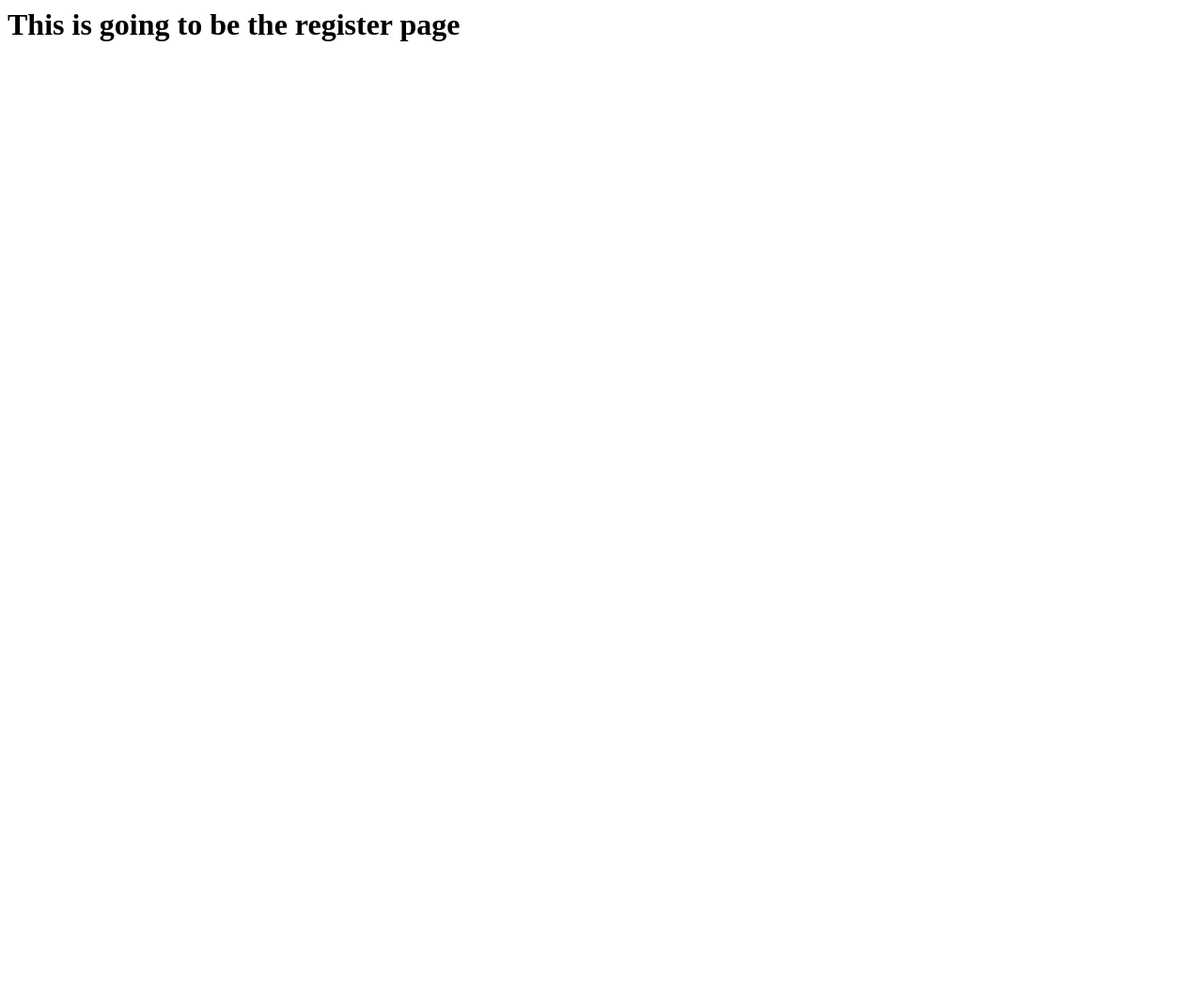
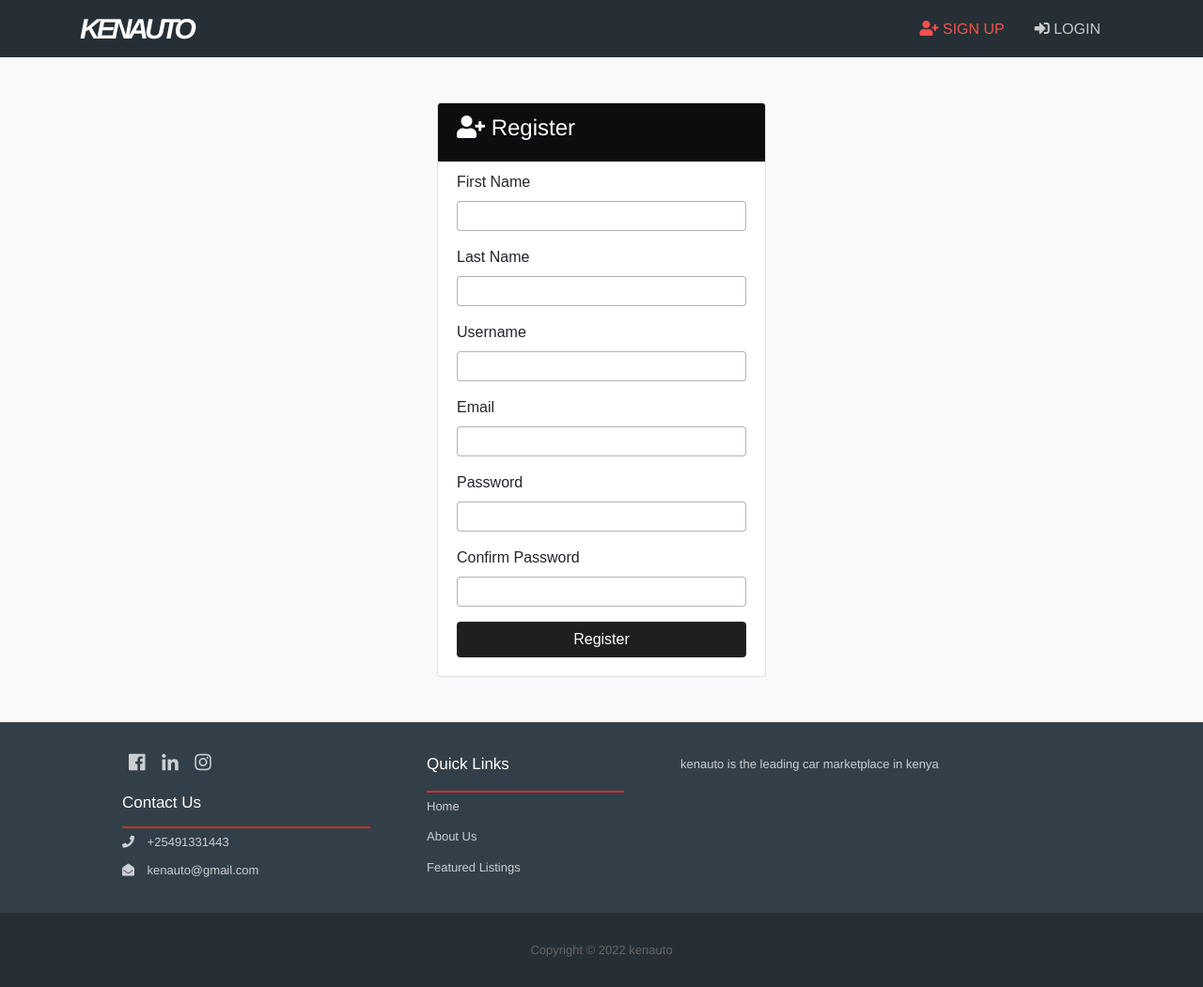
Before and after one commit to kodicar/kenauto, a Django app: template templates/users/register.html in a window 1280 px wide. Shown: the whole page at 94% size. Before the commit the page ends 44 px from the top, so only its background shows below. Run offline with Django 4.2, Linux system fonts and the light colour scheme; the template is opened without the code that fills it, so the values that code supplies are empty; parts of the project's set-up code (start-up, migrations or seed data) failed here and were passed over; some libraries are stand-ins or nearby versions.

Commit message:
components, base

```diff
--- /dev/null
+++ b/templates/base.html
@@ -0,0 +1,38 @@
+{% load static %}
+<!DOCTYPE html>
+<html lang="en">
+
+<head>
+  <meta charset="UTF-8">
+  <meta name="viewport" content="width=device-width, initial-scale=1.0">
+  <meta http-equiv="X-UA-Compatible" content="ie=edge">
+  <!-- Font Awesome -->
+  <link rel="stylesheet" href="{% static 'css/all.css' %}">
+  <!-- Bootstrap -->
+  <link rel="stylesheet" href="{% static 'css/bootstrap.css' %}">
+  <!-- Custom -->
+  <link rel="stylesheet" href="{% static 'css/style.css' %}">
+  <!-- Lightbox -->
+  <link rel="stylesheet" href="{% static 'css/lightbox.min.css' %}">
+
+  <link rel="stylesheet" href="https://cdnjs.cloudflare.com/ajax/libs/font-awesome/4.7.0/css/font-awesome.min.css">
+
+  <title> kenauto {% block title %}{% endblock %}</title>
+</head>
+
+<body>
+  <!-- NavBar -->
+  {% include 'components/_navbar.html' %}
+    <!-- Main Content -->
+  {% block content %} {% endblock %}
+  <!-- Footer -->
+  {% include 'components/_footer.html' %}
+
+
+  <script src="{% static 'js/jquery-3.3.1.min.js' %} "></script>
+  <script src="{% static 'js/bootstrap.bundle.min.js' %} "></script>
+  <script src="{% static 'js/lightbox.min.js' %} "></script>
+  <script src="{% static 'js/main.js' %} "></script>
+</body>
+
+</html>
--- /dev/null
+++ b/templates/components/_alerts.html
@@ -0,0 +1,17 @@
+{% if messages %}
+  {% for message in messages %}
+    <div id="message" class="container">
+      <div class="alert alert-{{ message.tags }} alert-dismissible text-center" role="alert">
+        <button type="button" class="close" data-dismiss="alert"><span aria-hidden="true">&times;</span></button>
+        <strong>
+          {% if message.level == DEFAULT_MESSAGE_LEVELS.ERROR %}
+            Error:
+          {% else %}
+            {{ message.tags|title }}
+          {% endif %}
+        </strong>
+        {{ message }}
+      </div>
+    </div>
+  {% endfor %}
+{% endif %}
--- /dev/null
+++ b/templates/components/_footer.html
@@ -0,0 +1,142 @@
+ <!-- Footer -->
+ <!-- <footer id="main-footer" class="py-4 bg-primary text-white text-center"> -->
+    <footer id="main-footer">
+
+        <div class="footer_top">
+
+            <!-- <div class="footer_top_column col_1">
+                <a class="footer_text"> RE is committed to ensuring digital accessibility for individuals with disabilities. We are continuously working to improve the accessibility of our web experience for everyone, and we welcome feedback and accommodation requests. If you wish to report an issue or seek an accommodation, please contact us.</a>
+
+            </div> -->
+
+
+            <!-- <div class="footer_top_column col_2">
+                <a class="column_title">Quick Links</a>
+                <a href="/">Home</a>
+                <a href="/about">About Us</a>
+                <a href="/listings">Featured Listings</a>
+
+                {% if user.is_superuser %}
+                    <a href="/admin">Admin</a>
+                {% endif %}
+
+            </div>
+     -->
+
+
+            <!-- <div class="col-md-45"> -->
+            <div class="footer_top_column col_3">
+
+                <!-- <a class="column_title">Follow Us</a> -->
+                <div class="footer_social">
+                    {% comment %} <a href="#">
+                        <i class="fab fa-twitter"></i>
+                    </a> {% endcomment %}
+                    <a href="#">
+                        <i class="fab fa-facebook"></i>
+                    </a>
+                    <a href="#">
+                        <i class="fab fa-linkedin"></i>
+                    </a>
+                    <a href="#">
+                        <i class="fab fa-instagram"></i>
+                    </a>
+                    {% comment %} <a href="#">
+                        <i class="fab fa-pinterest"></i>
+                    </a>
+                    <a href="#">
+                        <i class="fab fa-dribbble"></i>
+                    </a>
+                    <a href="#">
+                        <i class="fab fa-google"></i>
+                    </a> {% endcomment %}
+
+
+                </div>
+
+
+
+                <!-- <a>Contact us</a> -->
+                <a class="column_title">Contact Us</a>
+                <div class="footer_contact_us">
+                    <a>
+                        <i class="fas fa-phone"></i>
+                        +25491331443
+                    </a>
+                    <a>
+                        <i class="fas fa-envelope-open"></i>
+                        kenauto@gmail.com
+                    </a>
+                </div>
+
+
+              </div>
+
+
+
+              <div class="footer_top_column col_2">
+                <a class="column_title">Quick Links</a>
+                <a class="footer_click" href="/">Home</a>
+                <a class="footer_click" href="/about">About Us</a>
+                <a class="footer_click" href="/listings">Featured Listings</a>
+
+                {% if user.is_superuser %}
+                    <a class="footer_click" href="/admin">Admin</a>
+                {% endif %}
+
+            </div>
+
+
+
+            <div class="footer_top_column col_1">
+                <a class="footer_text"> kenauto is the leading car marketplace in kenya </a>
+
+            </div>
+
+
+
+
+
+        </div>
+
+
+        <div class="footer_bottom">
+            <!-- <div class="col-md-45">
+                <i class="fas fa-phone"></i> +91 1234567890
+            </div>
+            <div class="col-md-45">
+                <i class="fas fa-envelope-open"></i> contact@realestate.com
+            </div>
+
+            <div class="col-md-45">
+
+                <a>Follow us</a>
+                <div class="social">
+                    <a href="#">
+                        <i class="fab fa-twitter"></i>
+                    </a>
+                    <a href="#">
+                        <i class="fab fa-facebook"></i>
+                    </a>
+                    <a href="#">
+                        <i class="fab fa-linkedin"></i>
+                    </a>
+                    <a href="#">
+                        <i class="fab fa-instagram"></i>
+                    </a>
+                    <a href="#">
+                        <i class="fab fa-pinterest"></i>
+                    </a>
+                </div>
+
+
+              </div> -->
+
+
+            <div class="footer_copyright">
+                Copyright &copy;
+                <span class="year"></span>  kenauto
+            </div>
+        </div>
+
+    </footer>
--- /dev/null
+++ b/templates/components/_navbar.html
@@ -0,0 +1,127 @@
+{% load static %}
+<!-- Navbar -->
+<nav class="navbar navbar-expand-lg navbar-dark bg-primary sticky-top">
+    <div class="container">
+      {% comment %} <a class="navbar-brand" href="{% url 'index' %}"> {% endcomment %}
+
+        <!-- <img src="{% static 'img/logo.png' %}" class="logo" alt=""> -->
+
+
+        <a href="/" class="logo">KENAUTO</a>
+      </a>
+      <button class="navbar-toggler" type="button" data-toggle="collapse" data-target="#navbarNavAltMarkup">
+        <span class="navbar-toggler-icon"></span>
+      </button>
+      <div class="collapse navbar-collapse" id="navbarNavAltMarkup">
+        <ul class="navbar-nav">
+          <li
+            {% if '/' == request.path %}
+              class="nav-item active mr-3"
+            {% else %}
+              class="nav-item mr-3"
+            {% endif %}
+          >
+            {% comment %} <a class="nav-link" href="{% url 'index' %}">Home</a> {% endcomment %}
+          </li>
+          <li
+            {% if 'about' in request.path %}
+              class="nav-item active mr-3"
+            {% else %}
+              class="nav-item mr-3"
+            {% endif %}
+          >
+            {% comment %} <a class="nav-link" href="{% url 'about' %}">About</a> {% endcomment %}
+          </li>
+          <li
+            {% if 'listings' in request.path %}
+              class="nav-item active mr-3"
+            {% else %}
+              class="nav-item mr-3"
+            {% endif %}
+          >
+            {% comment %} <a class="nav-link" href="{% url 'listings' %}">Featured Listings</a> {% endcomment %}
+          </li>
+        </ul>
+
+        <ul class="navbar-nav ml-auto">
+          {% if user.is_authenticated %}
+
+            <li class="nav-item mr-3">
+              <a class="nav-link">
+              <!-- <a class=""> -->
+                <!-- <i class="fas fa-sign-out-alt"></i>  -->
+                <i class="fa fa-user" aria-hidden="true"></i>
+                {{ user.username }}
+              </a>
+            </li>
+
+            <li
+            {% if 'dashboard' in request.path %}
+              class="nav-item active mr-3"
+            {% else %}
+              class="nav-item mr-3"
+            {% endif %}
+            >
+              <!-- <a class="nav-link" href="{% url 'dashboard' %}">Welcome {{ user.username }} (Dashboard)</a> -->
+              {% comment %} <a class="nav-link" href="{% url 'dashboard' %}">Dashboard</a> {% endcomment %}
+            </li>
+
+
+
+            <li class="nav-item mr-3">
+              {% if user.is_superuser %}
+              <a href="/admin" class="nav-link">
+                <i class="fa fa-briefcase" aria-hidden="true"></i>
+                Admin
+              </a>
+              {% endif %}
+            </li>
+
+
+            <li class="nav-item mr-3">
+              <a href="javascript:{document.getElementById('logout').submit()}" class="nav-link">
+                <i class="fas fa-sign-out-alt"></i> Logout
+              </a>
+              <form action="{% url 'logout' %}" method="POST" id="logout">
+                {% csrf_token %}
+                <input type="hidden">
+              </form>
+            </li>
+
+
+
+
+
+
+
+
+
+
+          {% else %}
+            <li
+            {% if 'register' in request.path %}
+              class="nav-item active mr-3"
+            {% else %}
+              class="nav-item mr-3"
+            {% endif %}
+            >
+              <a class="nav-link" href="{% url 'register' %}">
+                <i class="fas fa-user-plus"></i> Sign up</a>
+            </li>
+            <li
+            {% if 'login' in request.path %}
+              class="nav-item active mr-3"
+            {% else %}
+              class="nav-item mr-3"
+            {% endif %}
+            >
+              <a class="nav-link" href="{% url 'login' %}">
+                <i class="fas fa-sign-in-alt"></i>
+
+                Login</a>
+            </li>
+          {% endif %}
+        </ul>
+      </div>
+    </div>
+  </nav>
--- a/templates/users/register.html
+++ b/templates/users/register.html
@@ -1 +1,52 @@
-<h1>This is going to be the register page</h1>
+{% extends 'base.html' %}
+
+{% block title %} | Register Account {% endblock %}
+
+{% block content %}
+<section id="register" class="bg-light py-5">
+    <div class="container">
+      <div class="row">
+        <div class="col-md-6 mx-auto">
+          <div class="card">
+            <div class="card-header bg-primary text-white">
+              <h4>
+                <i class="fas fa-user-plus"></i> Register</h4>
+            </div>
+            <div class="card-body">
+              <!-- Alerts -->
+              {% include 'components/_alerts.html' %}
+              <form action="{% url 'register' %}" method="POST">
+                  {% csrf_token %}
+                  <div class="form-group">
+                      <label for="first_name">First Name</label>
+                      <input type="text" name="first_name" class="form-control" required>
+                    </div>
+                    <div class="form-group">
+                      <label for="last_name">Last Name</label>
+                      <input type="text" name="last_name" class="form-control" required>
+                    </div>
+                <div class="form-group">
+                  <label for="username">Username</label>
+                  <input type="text" name="username" class="form-control" required>
+                </div>
+                <div class="form-group">
+                  <label for="email">Email</label>
+                  <input type="email" name="email" class="form-control" required>
+                </div>
+                <div class="form-group">
+                  <label for="password2">Password</label>
+                  <input type="password" name="password" class="form-control" required>
+                </div>
+                <div class="form-group">
+                  <label for="password">Confirm Password</label>
+                  <input type="password" name="password2" class="form-control" required>
+                </div>
+                <input type="submit" value="Register" class="btn btn-secondary btn-block">
+              </form>
+            </div>
+          </div>
+        </div>
+      </div>
+    </div>
+  </section>
+  {% endblock %}
```
Also changed, not shown: templates/users/login.html (+38 -1 lines), db.sqlite3, 1 other file.
